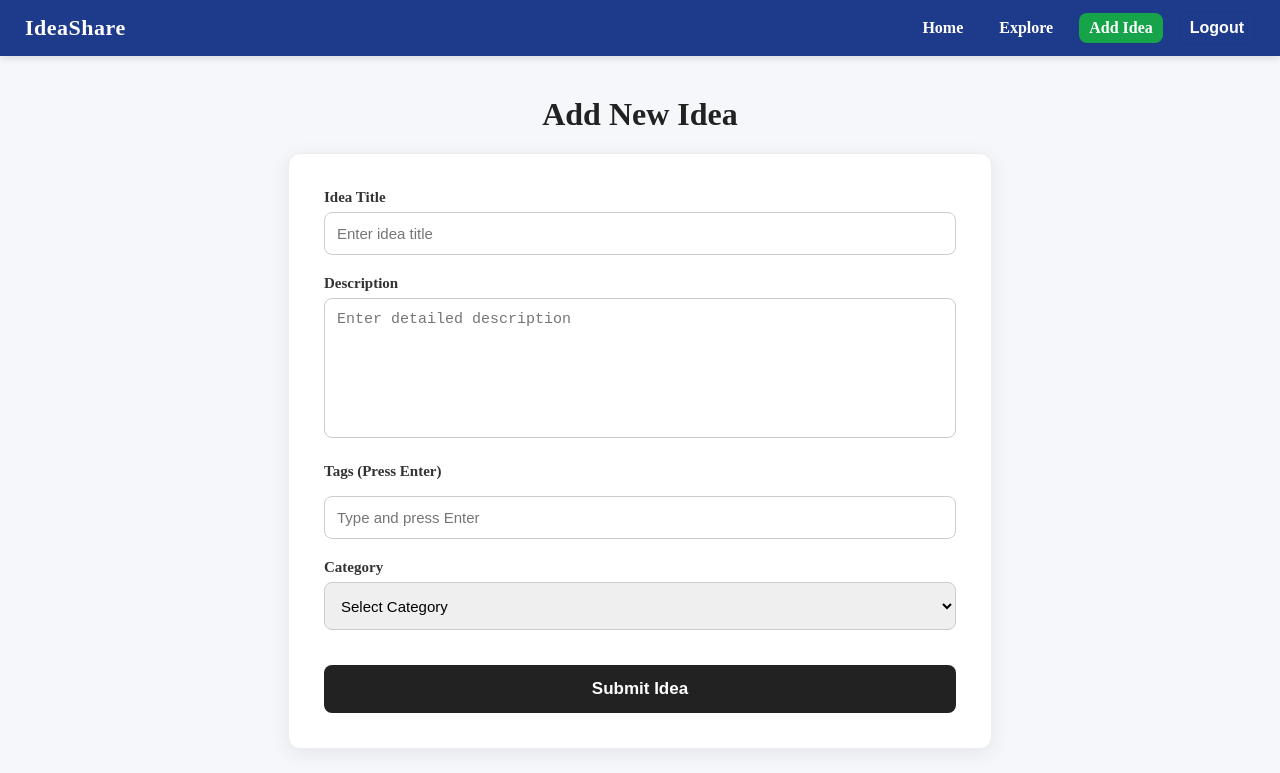
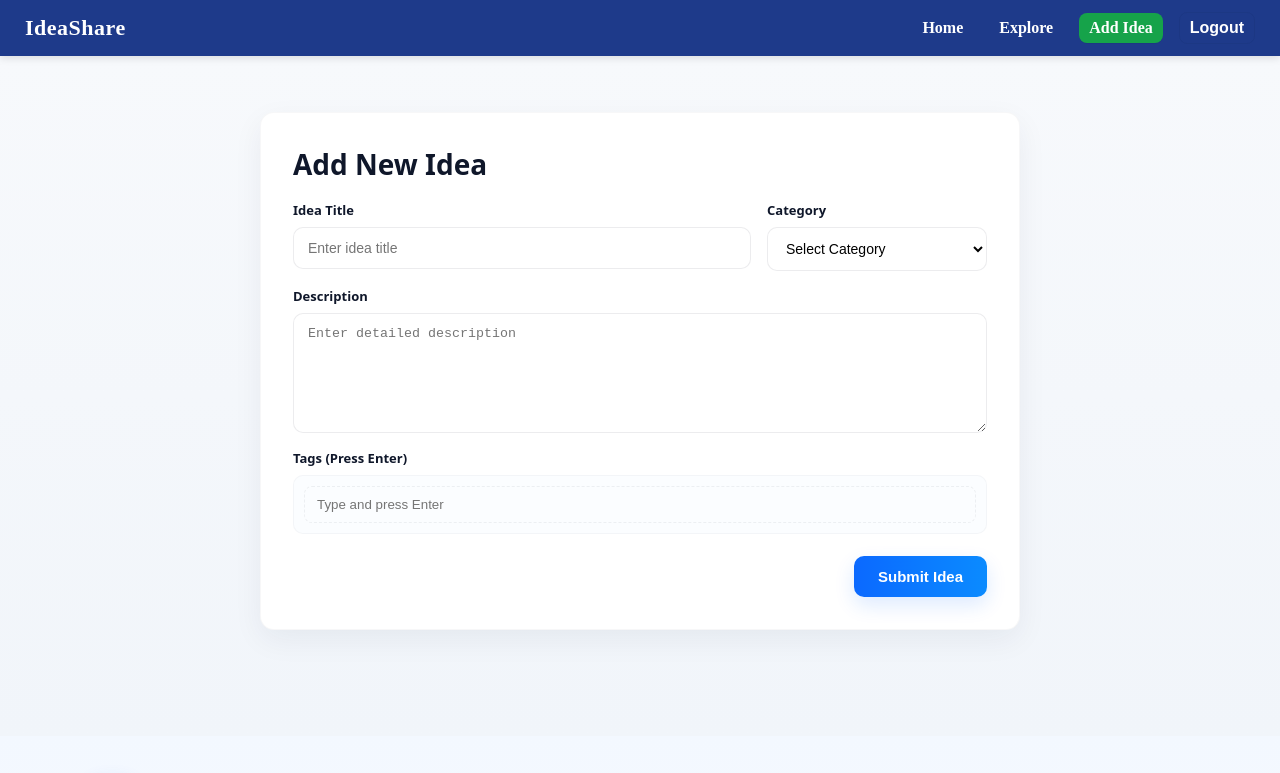
Before and after one commit to Priya-Tanwar-Eng/idea-share, a React app in the folder frontend/: page /add in a window 1280 px wide. Shown: the top 773 px of the page. Built offline with nearby package versions, Linux system fonts and the light colour scheme; sample sign-in values are in the browser's storage; the HTML template or start-up script is replaced by a standard one.

Commit message:
Enhanced frontend UI and logic

```diff
--- /dev/null
+++ b/frontend/src/pages/AddIdea.css
@@ -0,0 +1,217 @@
+/* AddIdea.css - professional, modern styles */
+
+.add-page {
+  background: linear-gradient(180deg, #f7f9fc 0%, #f1f5fa 100%);
+  min-height: calc(100vh - 120px);
+  padding: 56px 20px;
+  display: flex;
+  align-items: flex-start;
+  justify-content: center;
+  font-family: "Poppins", system-ui, -apple-system, "Segoe UI", Roboto, "Helvetica Neue", Arial;
+}
+
+.add-card {
+  width: 760px;
+  max-width: calc(100% - 40px);
+  background: #ffffff;
+  padding: 32px;
+  border-radius: 14px;
+  box-shadow: 0 10px 30px rgba(18, 38, 63, 0.06);
+  border: 1px solid rgba(15, 23, 42, 0.03);
+  position: relative;
+  transition: transform 280ms ease, opacity 300ms ease;
+}
+
+/* small scale/progress on submit */
+.add-card.submitting {
+  transform: translateY(-6px) scale(0.996);
+  opacity: 0.95;
+  filter: blur(0.2px);
+}
+
+.add-title {
+  margin: 0 0 18px 0;
+  font-size: 28px;
+  font-weight: 700;
+  color: #0f172a;
+}
+
+/* form layout */
+.add-form {
+  display: flex;
+  flex-direction: column;
+  gap: 16px;
+}
+
+.row {
+  display: grid;
+  grid-template-columns: 1fr 220px;
+  gap: 16px;
+  align-items: start;
+}
+
+label {
+  display: flex;
+  flex-direction: column;
+  gap: 8px;
+}
+
+.label-text {
+  font-weight: 600;
+  color: #0f172a;
+  font-size: 13px;
+}
+
+.input {
+  padding: 12px 14px;
+  border-radius: 10px;
+  border: 1px solid rgba(15, 23, 42, 0.08);
+  background: #fff;
+  font-size: 14px;
+  outline: none;
+  transition: box-shadow 160ms ease, border-color 140ms ease;
+}
+
+.input:focus {
+  box-shadow: 0 4px 18px rgba(12, 74, 168, 0.07);
+  border-color: rgba(12, 74, 168, 0.25);
+}
+
+.textarea {
+  min-height: 120px;
+  padding: 12px 14px;
+  border-radius: 10px;
+  border: 1px solid rgba(15, 23, 42, 0.08);
+  resize: vertical;
+}
+
+.full {
+  grid-column: 1 / -1;
+}
+
+/* tags */
+.tags-row {
+  display: flex;
+  gap: 8px;
+  flex-wrap: wrap;
+  align-items: center;
+  background: #fbfdff;
+  padding: 10px;
+  border-radius: 10px;
+  border: 1px solid rgba(15, 23, 42, 0.03);
+}
+
+.tag-chip {
+  display: inline-flex;
+  align-items: center;
+  gap: 8px;
+  padding: 8px 10px;
+  background: linear-gradient(180deg, #eef6ff 0%, #f3f9ff 100%);
+  border-radius: 999px;
+  font-weight: 600;
+  color: #0b3b6b;
+  font-size: 13px;
+  border: 1px solid rgba(11, 59, 107, 0.06);
+}
+
+.tag-remove {
+  background: transparent;
+  border: none;
+  padding: 0 4px;
+  cursor: pointer;
+  color: #234a6d;
+  font-weight: 700;
+}
+
+.tag-input {
+  flex: 1 1 160px;
+  min-width: 160px;
+  padding: 10px 12px;
+  border-radius: 8px;
+  border: 1px dashed rgba(15, 23, 42, 0.06);
+  background: none;
+  outline: none;
+  color: #0f172a;
+}
+
+/* submit */
+.submit-btn {
+  margin-top: 6px;
+  align-self: flex-end;
+  padding: 12px 24px;
+  border-radius: 10px;
+  border: none;
+  font-weight: 700;
+  font-size: 15px;
+  cursor: pointer;
+  color: white;
+  background: linear-gradient(90deg, #0b69ff 0%, #0b8bff 100%);
+  box-shadow: 0 8px 20px rgba(11, 104, 255, 0.14);
+  display: inline-flex;
+  align-items: center;
+  gap: 10px;
+  transition: transform 140ms ease, opacity 160ms ease;
+}
+
+.submit-btn:hover:not(:disabled) {
+  transform: translateY(-2px);
+}
+
+.submit-btn:disabled {
+  opacity: 0.7;
+  cursor: not-allowed;
+}
+
+/* loading spinner */
+.spinner {
+  width: 16px;
+  height: 16px;
+  border-radius: 50%;
+  display: inline-block;
+  border: 2px solid rgba(255,255,255,0.25);
+  border-left-color: #fff;
+  animation: spin 0.9s linear infinite;
+}
+
+@keyframes spin {
+  to { transform: rotate(360deg); }
+}
+
+/* success badge overlay */
+.success-badge {
+  position: absolute;
+  right: 18px;
+  top: 18px;
+  width: 56px;
+  height: 56px;
+  border-radius: 12px;
+  background: linear-gradient(90deg,#10b981,#06b6d4);
+  display: flex;
+  align-items: center;
+  justify-content: center;
+  opacity: 0;
+  transform: translateY(-8px) scale(0.85);
+  transition: transform 360ms cubic-bezier(.2,.9,.2,1), opacity 200ms ease;
+  pointer-events: none;
+}
+
+.success-badge.show {
+  opacity: 1;
+  transform: translateY(0) scale(1);
+}
+
+.success-badge .check {
+  filter: drop-shadow(0 6px 16px rgba(6,78,59,0.12));
+  stroke: #fff;
+}
+
+/* responsive */
+@media (max-width: 820px) {
+  .row {
+    grid-template-columns: 1fr;
+  }
+
+  .submit-btn {
+    width: 100%;
+  }
+}
--- a/frontend/src/pages/AddIdea.jsx
+++ b/frontend/src/pages/AddIdea.jsx
@@ -1,9 +1,11 @@
 import { useState, useContext } from "react";
+import { useNavigate } from "react-router-dom";
 import API from "../utils/fetchAPI";
 import { successToast, errorToast } from "../utils/Toast";
 import { AuthContext } from "../context/AuthContext";
 import Navbar from "../components/Navbar";
 import Footer from "../components/Footer";
+import "./AddIdea.css";
 
 function AddIdea() {
   const [title, setTitle] = useState("");
@@ -12,7 +14,11 @@ function AddIdea() {
   const [tags, setTags] = useState([]);
   const [category, setCategory] = useState("");
 
+  const [isSubmitting, setIsSubmitting] = useState(false);
+  const [showSuccess, setShowSuccess] = useState(false);
+
   const { user } = useContext(AuthContext);
+  const navigate = useNavigate();
 
   const handleTagKeyDown = (e) => {
     if (e.key === "Enter" || e.key === "," || e.key === " ") {
@@ -36,6 +42,7 @@ function AddIdea() {
       return errorToast("Please fill all required fields");
     }
 
+    setIsSubmitting(true);
     try {
       await API.post(
         "/ideas",
@@ -45,16 +52,20 @@ function AddIdea() {
         }
       );
 
-      successToast("Idea Added Successfully");
+      successToast("Idea added successfully!");
+      // small success indicator
+      setShowSuccess(true);
 
-      setTitle("");
-      setDesc("");
-      setTags([]);
-      setCategory("");
+      // short delay to show success animation, then navigate
+      setTimeout(() => {
+        // navigate to dashboard and request the "My Ideas" filter
+        navigate("/dashboard", { state: { value: "myIdea" } });
+      }, 700);
     } catch (err) {
       console.error(err);
       const msg = err?.response?.data?.message || "Failed to add idea";
       errorToast(msg);
+      setIsSubmitting(false);
     }
   };
 
@@ -62,107 +73,31 @@ function AddIdea() {
     <>
       <Navbar />
 
-      <div
-        style={{
-          background: "#f5f7fa",
-          minHeight: "100vh",
-          padding: "40px 0",
-        }}
-      >
-        <div style={{ width: "55%", margin: "auto" }}>
-          <h2
-            style={{
-              textAlign: "center",
-              fontSize: "32px",
-              fontWeight: "700",
-              marginBottom: "20px",
-              color: "#222",
-            }}
-          >
-            Add New Idea
-          </h2>
+      <div className="add-page">
+        <div className={`add-card ${isSubmitting ? "submitting" : ""}`}>
+          <h2 className="add-title">Add New Idea</h2>
 
-          <form
-            onSubmit={handleSubmit}
-            style={{
-              background: "#fff",
-              padding: "35px",
-              borderRadius: "12px",
-              boxShadow: "0px 4px 20px rgba(0,0,0,0.08)",
-              border: "1px solid #eee",
-              display: "flex",
-              flexDirection: "column",
-            }}
-          >
-            <label style={labelStyle}>Idea Title</label>
+          <form className="add-form" onSubmit={handleSubmit}>
+            <div className="row">
+              <label>
+                <span className="label-text">Idea Title</span>
                 <input
+                  className="input"
                   type="text"
                   placeholder="Enter idea title"
                   value={title}
                   onChange={(e) => setTitle(e.target.value)}
-              style={inputStyle}
+                  disabled={isSubmitting}
                 />
+              </label>
 
-            <label style={labelStyle}>Description</label>
-            <textarea
-              placeholder="Enter detailed description"
-              value={desc}
-              onChange={(e) => setDesc(e.target.value)}
-              style={textareaStyle}
-            ></textarea>
-
-            <label style={labelStyle}>Tags (Press Enter)</label>
-
-            <div style={{ display: "flex", flexWrap: "wrap", marginBottom: "10px" }}>
-              {tags.map((tag, index) => (
-                <div
-                  key={index}
-                  style={{
-                    background: "#eef",
-                    padding: "6px 10px",
-                    borderRadius: "20px",
-                    marginRight: "8px",
-                    marginBottom: "8px",
-                    display: "flex",
-                    alignItems: "center",
-                    fontSize: "14px",
-                    border: "1px solid #ccd",
-                  }}
-                >
-                  #{tag}
-                  <span
-                    onClick={() => removeTag(tag)}
-                    style={{
-                      marginLeft: "8px",
-                      cursor: "pointer",
-                      fontWeight: "bold",
-                      color: "#333",
-                    }}
-                  >
-                    ✖
-                  </span>
-                </div>
-              ))}
-            </div>
-
-            <input
-              type="text"
-              placeholder="Type and press Enter"
-              value={tagInput}
-              onChange={(e) => setTagInput(e.target.value)}
-              onKeyDown={handleTagKeyDown}
-              style={inputStyle}
-            />
-
-            <label style={labelStyle}>Category</label>
+              <label>
+                <span className="label-text">Category</span>
                 <select
+                  className="input"
                   value={category}
                   onChange={(e) => setCategory(e.target.value)}
-              style={{
-                ...inputStyle,
-                height: "48px",
-                cursor: "pointer",
-              }}
+                  disabled={isSubmitting}
                 >
                   <option value="">Select Category</option>
                   <option value="Tech">Tech</option>
@@ -172,25 +107,72 @@ function AddIdea() {
                   <option value="Entertainment">Entertainment</option>
                   <option value="Social">Social</option>
                 </select>
+              </label>
+            </div>
+
+            <label className="full">
+              <span className="label-text">Description</span>
+              <textarea
+                className="textarea"
+                placeholder="Enter detailed description"
+                value={desc}
+                onChange={(e) => setDesc(e.target.value)}
+                disabled={isSubmitting}
+              />
+            </label>
+
+            <label className="full">
+              <span className="label-text">Tags (Press Enter)</span>
+
+              <div className="tags-row">
+                {tags.map((tag, index) => (
+                  <div className="tag-chip" key={index}>
+                    #{tag}
+                    <button
+                      type="button"
+                      className="tag-remove"
+                      onClick={() => removeTag(tag)}
+                      aria-label={`Remove ${tag}`}
+                    >
+                      ✖
+                    </button>
+                  </div>
+                ))}
+
+                <input
+                  className="tag-input"
+                  type="text"
+                  placeholder="Type and press Enter"
+                  value={tagInput}
+                  onChange={(e) => setTagInput(e.target.value)}
+                  onKeyDown={handleTagKeyDown}
+                  disabled={isSubmitting}
+                />
+              </div>
+            </label>
 
             <button
               type="submit"
-              style={{
-                padding: "14px",
-                width: "100%",
-                background: "#222",
-                color: "white",
-                border: "none",
-                borderRadius: "8px",
-                fontSize: "17px",
-                cursor: "pointer",
-                fontWeight: "600",
-                marginTop: "15px",
-              }}
+              className={`submit-btn ${isSubmitting ? "loading" : ""}`}
+              disabled={isSubmitting}
             >
-              Submit Idea
+              {isSubmitting ? (
+                <>
+                  <span className="spinner" aria-hidden></span>
+                  <span>Submitting...</span>
+                </>
+              ) : (
+                "Submit Idea"
+              )}
             </button>
           </form>
+
+          <div className={`success-badge ${showSuccess ? "show" : ""}`} aria-hidden>
+            <svg className="check" viewBox="0 0 24 24" width="48" height="48" fill="none">
+              <circle cx="12" cy="12" r="11" stroke="white" strokeWidth="2" opacity="0.14" />
+              <path d="M6 12.3l3 3 7-7" stroke="white" strokeWidth="2.4" strokeLinecap="round" strokeLinejoin="round" />
+            </svg>
+          </div>
         </div>
       </div>
 
@@ -199,33 +181,4 @@ function AddIdea() {
   );
 }
 
-const labelStyle = {
-  fontWeight: "600",
-  fontSize: "15px",
-  marginBottom: "6px",
-  color: "#333",
-};
-
-const inputStyle = {
-  width: "100%",
-  padding: "12px",
-  borderRadius: "8px",
-  border: "1px solid #ccc",
-  marginBottom: "20px",
-  fontSize: "15px",
-  outline: "none",
-};
-
-const textareaStyle = {
-  width: "100%",
-  height: "140px",
-  padding: "12px",
-  borderRadius: "8px",
-  border: "1px solid #ccc",
-  marginBottom: "25px",
-  fontSize: "15px",
-  outline: "none",
-  resize: "none",
-};
-
 export default AddIdea;
--- a/frontend/src/pages/Login.jsx
+++ b/frontend/src/pages/Login.jsx
@@ -132,7 +132,6 @@ function Login() {
           </p>
         </div>
       </div>
-
     </>
   );
 }
--- a/frontend/src/pages/Signup.jsx
+++ b/frontend/src/pages/Signup.jsx
@@ -11,7 +11,6 @@ function Signup() {
   const [password, setPassword] = useState("");
   const [confirm, setConfirm] = useState("");
   const [busy, setBusy] = useState(false);
-  const { login } = useContext(AuthContext);
   const navigate = useNavigate();
 
   const handleSubmit = async (e) => {
@@ -24,10 +23,9 @@ function Signup() {
 
     try {
       const res = await API.post("/auth/register", { name, email, password });
-      const payload = { ...res.data.user, token: res.data.token };
-      login(payload);
-      successToast("Account created");
-      navigate("/dashboard");
+      // After successful signup, redirect to login (no auto-login)
+      successToast("Account created. Please log in.");
+      navigate("/login");
     } catch (err) {
       const msg = err?.response?.data?.message || "Signup failed";
       errorToast(msg);
```
Also changed, not shown: frontend/src/App.jsx (+8 -0 lines), frontend/src/pages/Dashboard.jsx (+8 -0 lines). Lines whose indentation alone changed are shown as unchanged.
